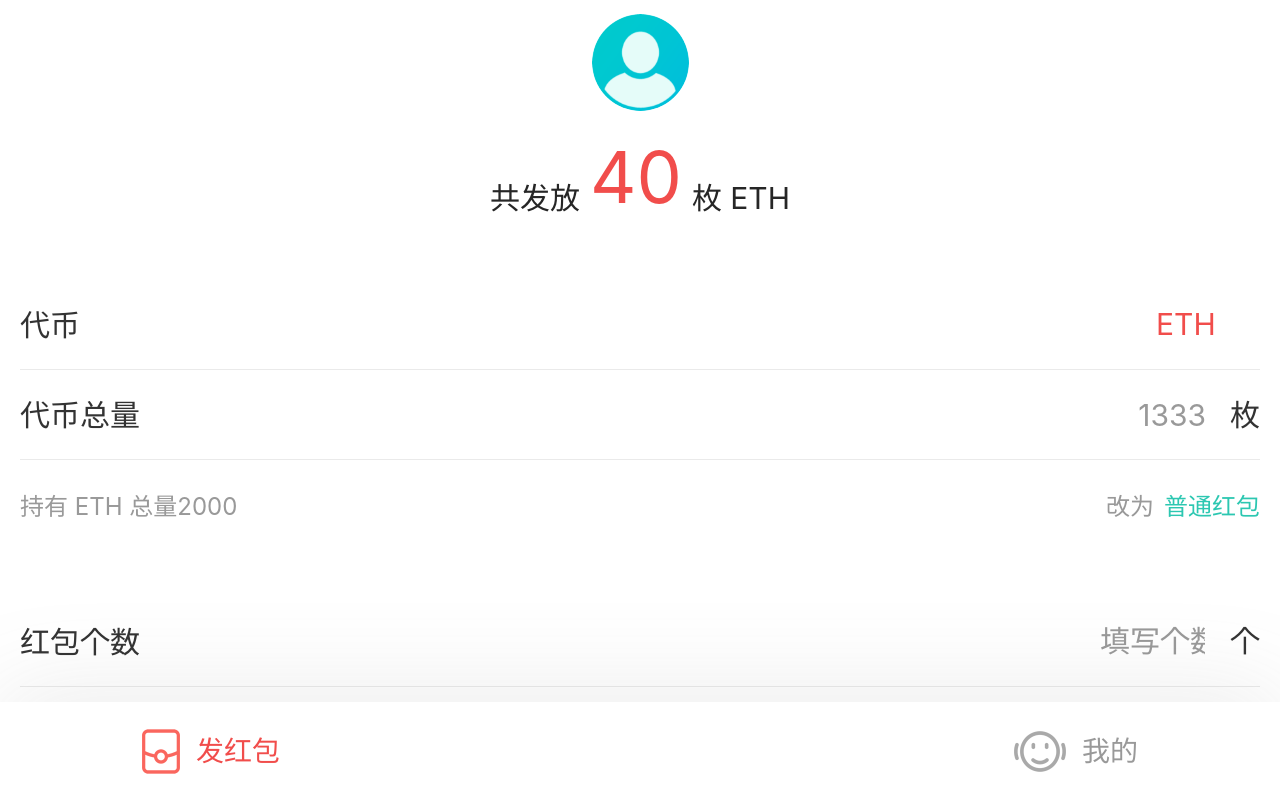
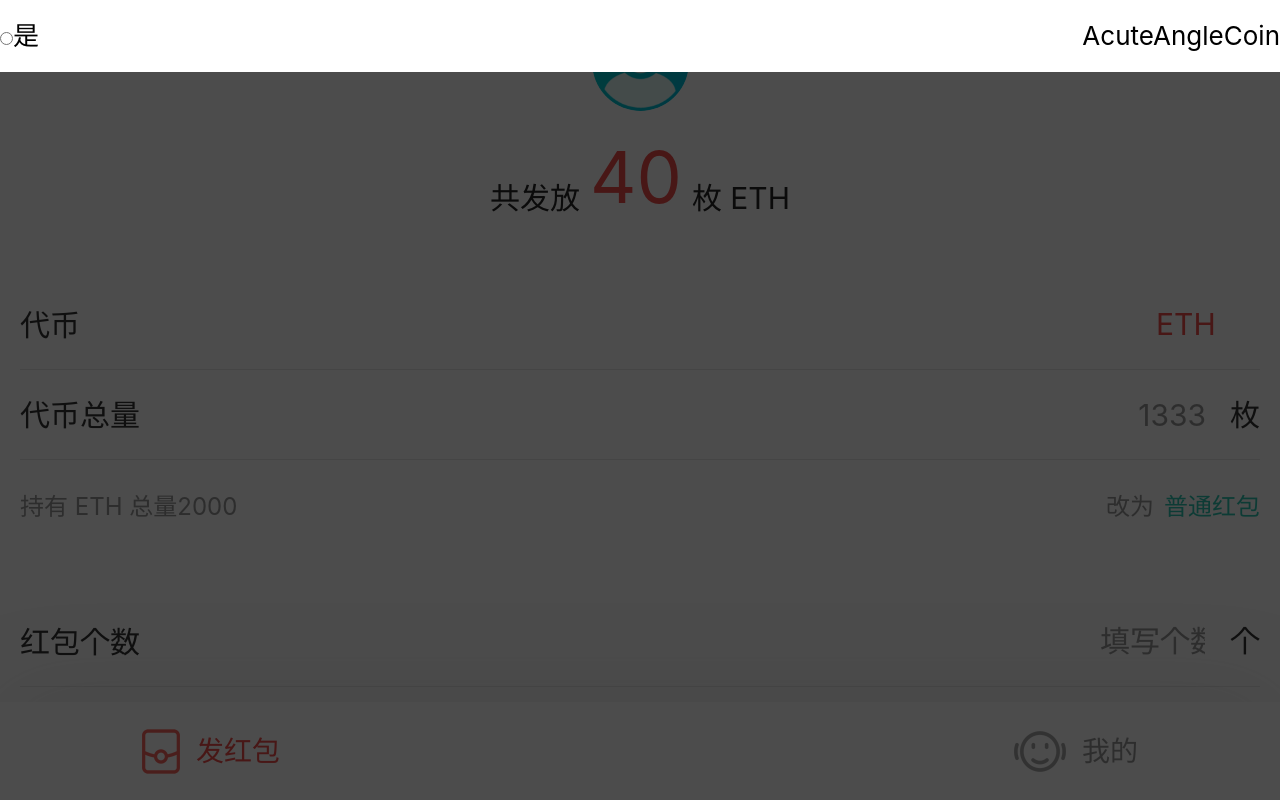
Before and after one commit to 657447158/red-envelopes, a Vue app: page /#/index in a window 1280 px wide. Shown: the top 800 px of the page. Built offline with nearby package versions, Linux system fonts and the light colour scheme; a web font is replaced by a local one.

Commit message:
添加币种选择

```diff
--- a/src/pages/index/index.vue
+++ b/src/pages/index/index.vue
@@ -7,7 +7,7 @@
         <div class="info-box">
             <div class="item border-bottom">
                 <span class="left">代币</span>
-                <div class="right">
+                <div class="right" @click="showMoadl">
                     <span class="orange mr-12">ETH</span>
                     <span class="icon icon-mobile">&#xe6a8;</span>
                 </div>
@@ -31,15 +31,41 @@
                 </div>
             </div>
             <div class="item border-bottom">
-                <span class="left gray">红包一响，黄金万两</span>
+                <input class="left gray" placeholder="红包一响，黄金万两">
                 <span class="right"></span>
             </div>
         </div>
         <button class="put-in">塞钱进红包</button>
+         <otc-modal :show="show" @hide="hide" dir="right">
+             <div class="type-item">
+                 <div class="type-left">
+                       <input type="radio"  name="mtype" value="1"/>
+                        <label for="mtype">是</label>
+                 </div>
+                 <div class="type-right">AcuteAngleCoin</div>
+             </div>
+        </otc-modal>
     </div>
 </template>
 <script>
+import Moadl from '@/components/modal/modal'
 export default {
+    data(){
+        return{
+            show:true,
+        }
+    },
+    methods:{
+        showMoadl(){
+            this.show = true;
+        },
+        hide(){
+            this.show = false;
+        }
+    },
+    components:{
+        Moadl
+    }
 }
 </script>
 <style lang="scss" scoped>
@@ -120,5 +146,20 @@ export default {
                 opacity: .8;
             }
         }
+        .choose-modal{
+            position: absolute;
+            left: 0;
+            right: 0;
+            top: 0;
+            bottom: 0;
+            background: red;
+        }
+        .type-item{
+            height:0.72rem;
+            background: #ffffff;
+            display:flex;
+            align-items: center;
+            justify-content: space-between;
+        }
     }
 </style>
```
Also changed, not shown: src/pages/index/chooseType.vue (+14 -0 lines).
